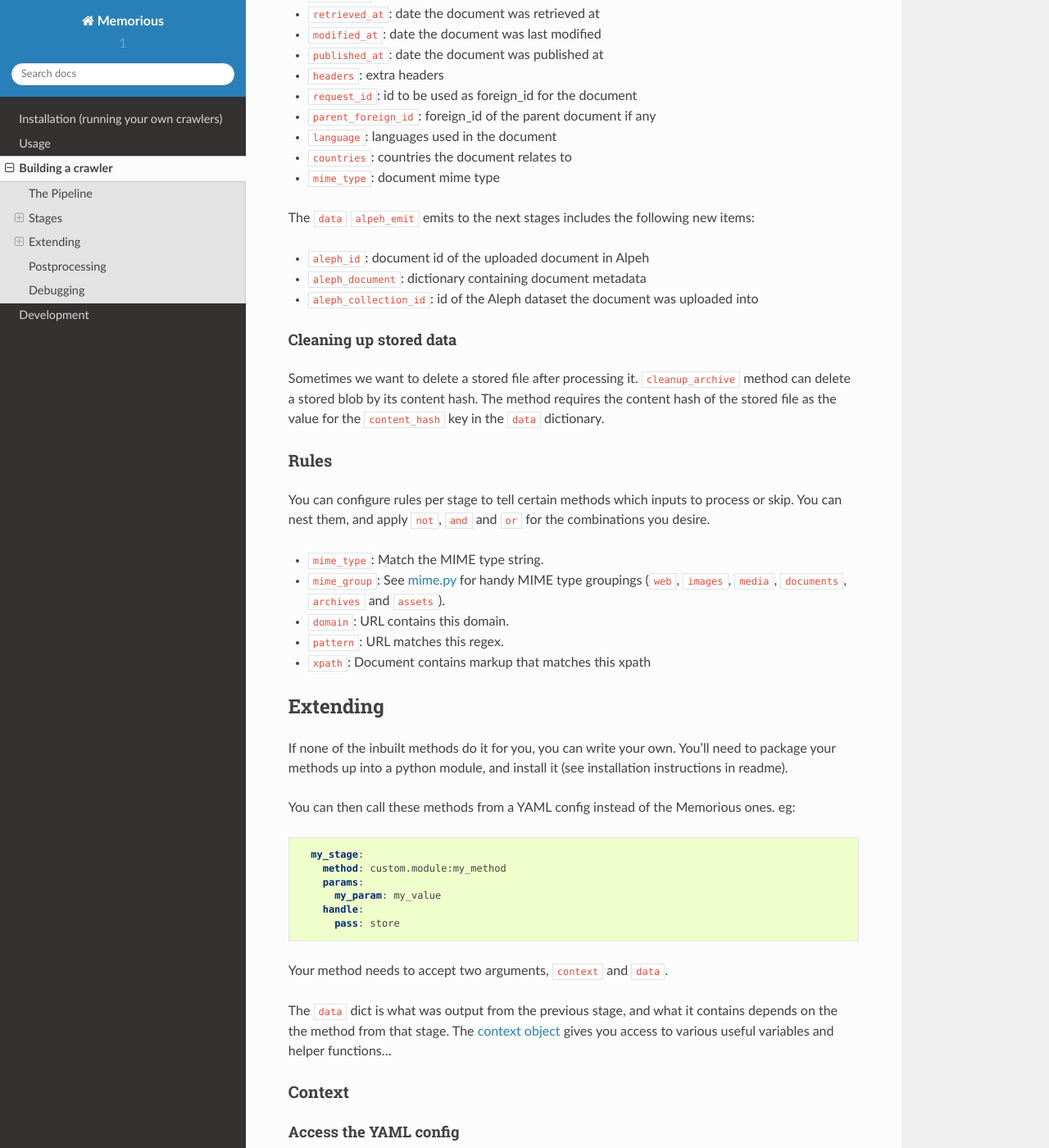
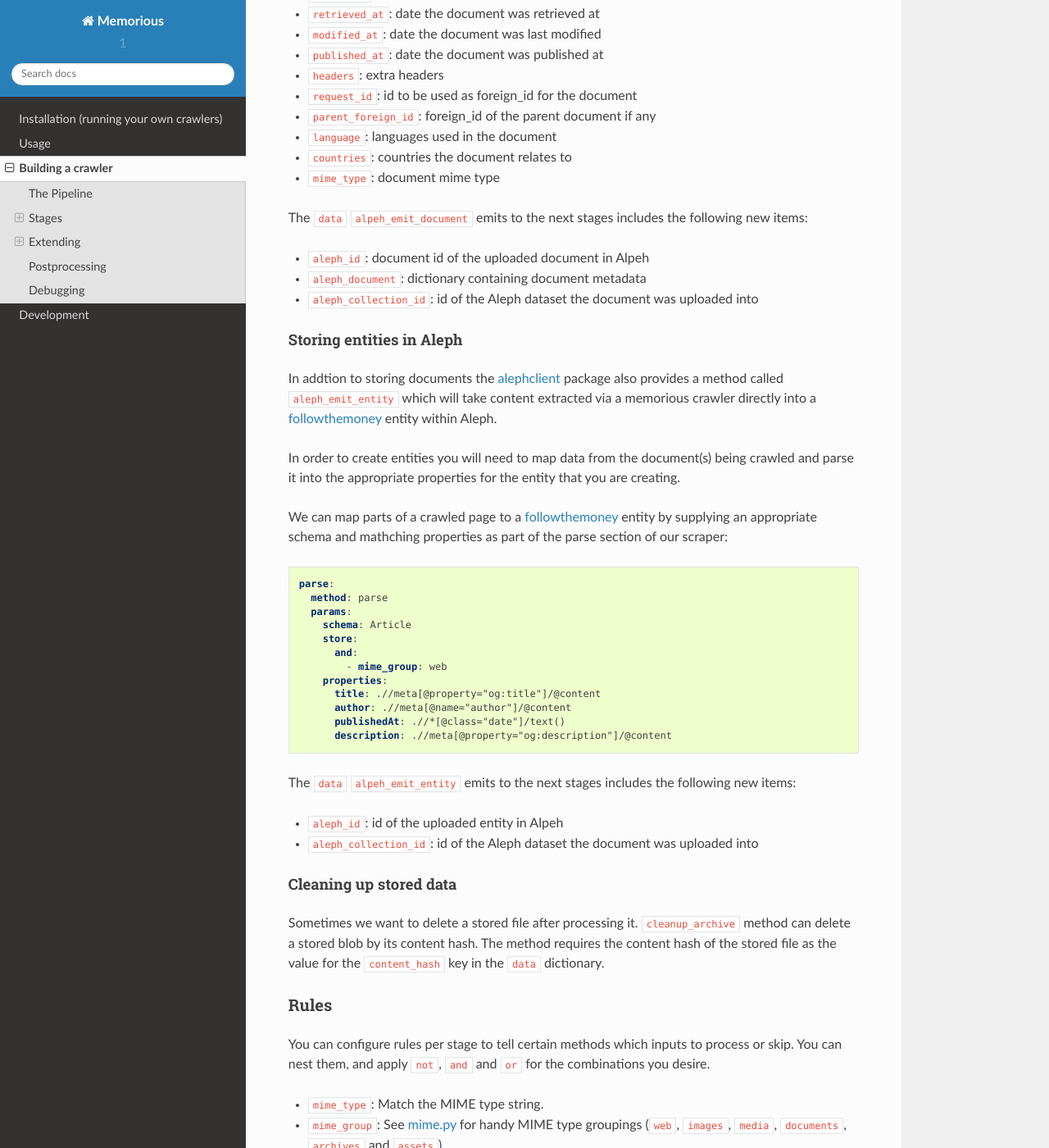
Before and after one commit to alephdata/memorious, a Sphinx documentation site: the page built from docs/buildingcrawler.md, in a window 1280 px wide and 1400 px high, scrolled down 8729 px. Shown: the whole window at 82% size. Built offline with Sphinx 7.4.7 and the Read the Docs theme 2.0.0, drawn with Linux system fonts in a browser that asks for light colours; some of the changed text lies outside the part shown.

Commit message:
#153 Adding documentation on how to create entities directly from a memorious crawl

````diff
--- a/docs/buildingcrawler.md
+++ b/docs/buildingcrawler.md
@@ -319,9 +319,9 @@
 
 *Note: In case of large crawlers, it's better to use [the context datastore](#the-datastore) directly to store crawled data to make sure the task queue doesn't run out of memory.*
 
-#### Storing in Aleph
+#### Storing documents in Aleph
 
-The [alephclient](https://github.com/alephdata/alephclient) package provides a method named `aleph_emit` to push crawled documents from a Memorious crawler into an
+The [alephclient](https://github.com/alephdata/alephclient) package provides a method named `aleph_emit_document` to push crawled documents from a Memorious crawler into an
 Aleph dataset.
 
 The following data items can be passed into the `aleph_client` method inside the `data` dictionary:
@@ -344,10 +344,38 @@
 * `countries`: countries the document relates to
 * `mime_type`: document mime type
 
-The `data` `alpeh_emit` emits to the next stages includes the following new items:
+The `data` `alpeh_emit_document` emits to the next stages includes the following new items:
 
 * `aleph_id`: document id of the uploaded document in Alpeh
 * `aleph_document`: dictionary containing document metadata
+* `aleph_collection_id`: id of the Aleph dataset the document was uploaded into
+
+#### Storing entities in Aleph
+
+In addtion to storing documents the [alephclient](https://github.com/alephdata/alephclient) package also provides a method called `aleph_emit_entity` which will take content extracted via a memorious crawler directly into a [followthemoney](https://github.com/alephdata/followthemoney) entity within Aleph.
+
+In order to create entities you will need to map data from the document(s) being crawled and parse it into the appropriate properties for the entity that you are creating.
+
+We can map parts of a crawled page to a [followthemoney](https://github.com/alephdata/followthemoney) entity by supplying an appropriate schema and mathching properties as part of the parse section of our scraper:
+
+```yaml
+parse:
+  method: parse
+  params:
+    schema: Article
+    store:
+      and:
+        - mime_group: web
+    properties:
+      title: .//meta[@property="og:title"]/@content
+      author: .//meta[@name="author"]/@content
+      publishedAt: .//*[@class="date"]/text()
+      description: .//meta[@property="og:description"]/@content
+```
+
+The `data` `alpeh_emit_entity` emits to the next stages includes the following new items:
+
+* `aleph_id`: id of the uploaded entity in Alpeh
 * `aleph_collection_id`: id of the Aleph dataset the document was uploaded into
 
 #### Cleaning up stored data
````
